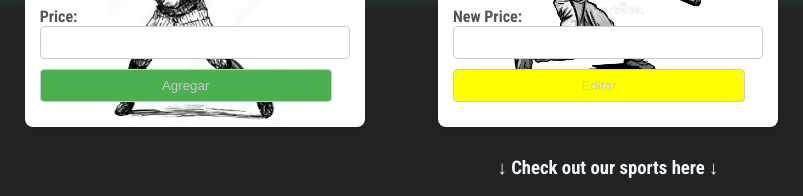
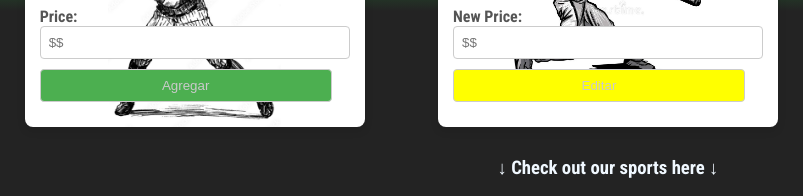
Before and after one commit to martinoremonje/prueba_ev_m6, a website: page views/index.html in a window 1280 px wide. Shown: the part 237-433 px from the top of the page, 32-835 px from the left. Drawn offline with Linux system fonts and the light colour scheme; files whose address does not match are found by name.

Commit message:
placeholder de .

```diff
--- a/views/index.html
+++ b/views/index.html
@@ -22,7 +22,7 @@
             </div>
             <div>
                 <label for="nombre">Price:</label>
-                <input type="text" name="precio" id="precio"/>
+                <input type="text" name="precio" id="precio" placeholder="$$"/>
             </div>
             <input type="submit" value="Agregar"/>
         </form>
@@ -37,7 +37,7 @@
             </div>
             <div>
                 <label for="nombre">New Price:</label>
-                <input type="text" name="newPrice" id="newPrice"/>
+                <input type="text" name="newPrice" id="newPrice" placeholder="$$"/>
             </div>
             <input style="background-color: yellow;" type="submit" value="Editar" />
         </form>
```
